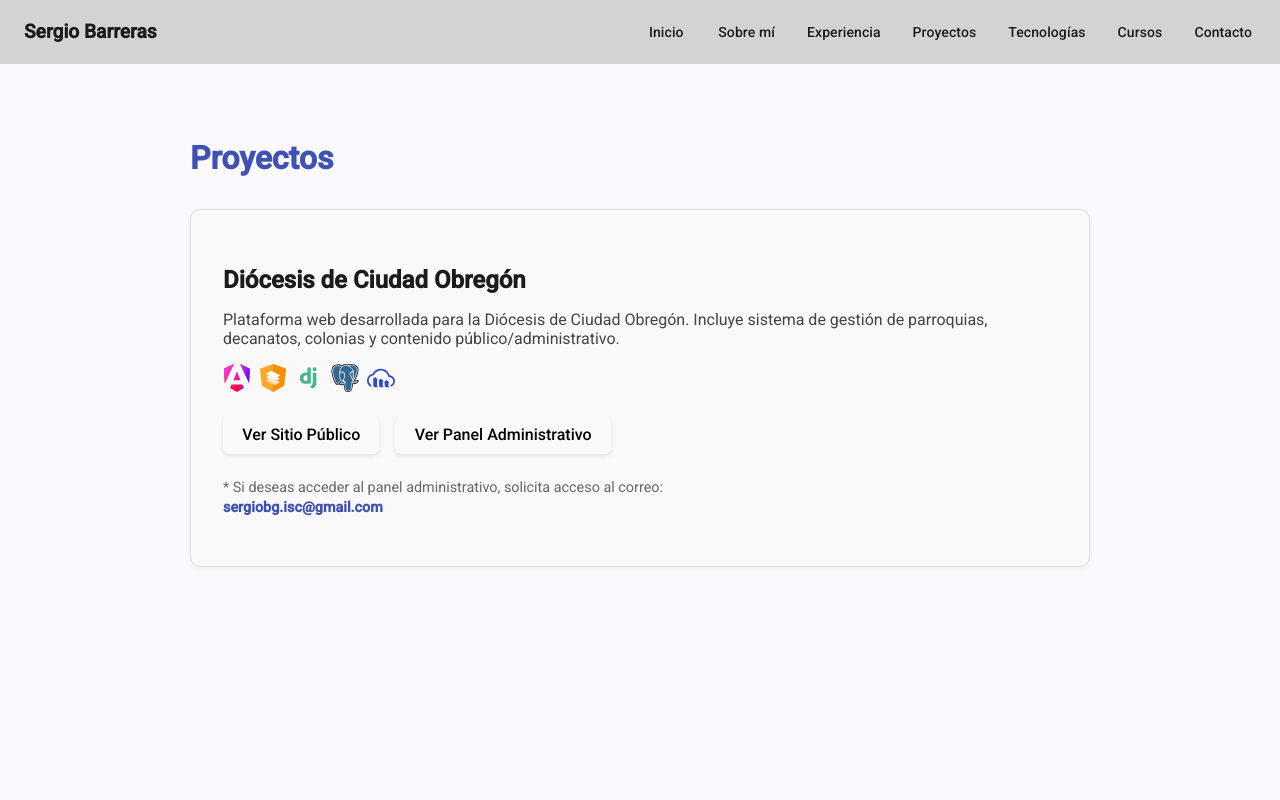
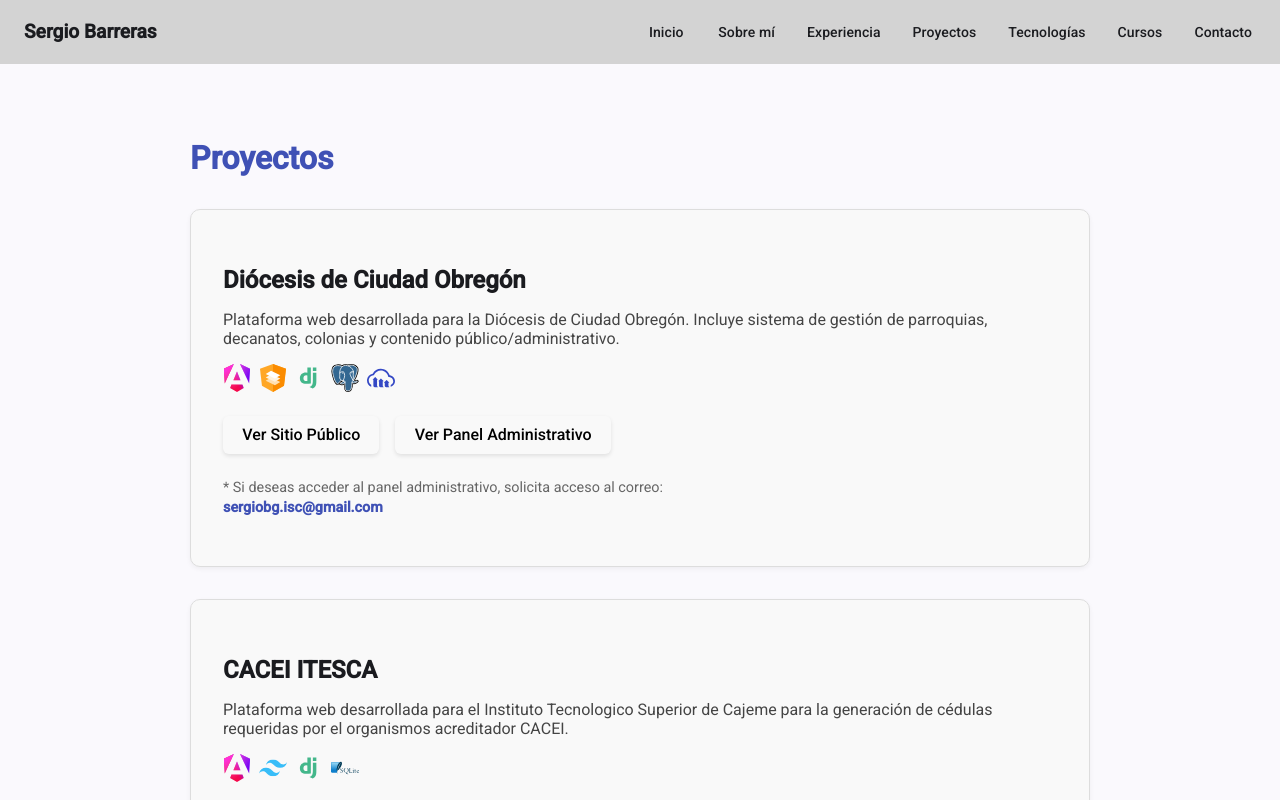
Before and after one commit to SergioBGISC99/portafolio, an Angular app: page /proyectos in a window 1280 px wide. Built offline with nearby package versions, Linux system fonts and the light colour scheme.

Commit message:
proyecto de cacei agregado

```diff
--- a/src/app/pages/projects/projects.component.ts
+++ b/src/app/pages/projects/projects.component.ts
@@ -23,5 +23,17 @@ export class ProjectsComponent {
         { name: 'Cloudinary', logo: '/icons/cloudinary.svg' },
       ],
     },
+    {
+      title: 'CACEI ITESCA',
+      description:
+        'Plataforma web desarrollada para el Instituto Tecnologico Superior de Cajeme para la generación de cédulas requeridas por el organismos acreditador CACEI.',
+      adminUrl: 'https://cacei.servicios.itesca.edu.mx/auth/login',
+      tech: [
+        { name: 'Angular', logo: '/icons/angular.svg' },
+        { name: 'Tailwind', logo: '/icons/tailwindcss.svg' },
+        { name: 'Django', logo: '/icons/django.svg' },
+        { name: 'SQLite', logo: '/icons/sqlite.svg' },
+      ],
+    },
   ];
 }
```
